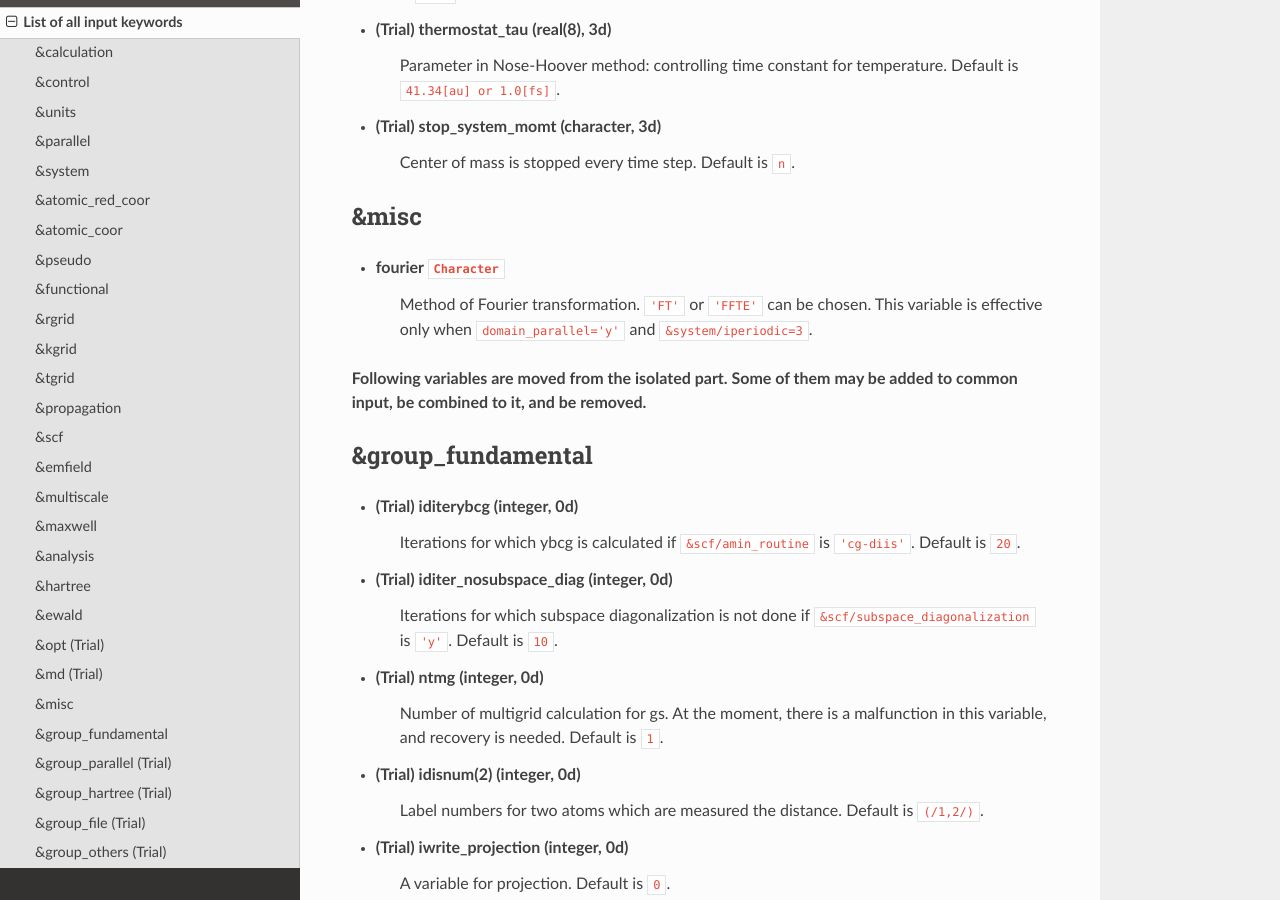
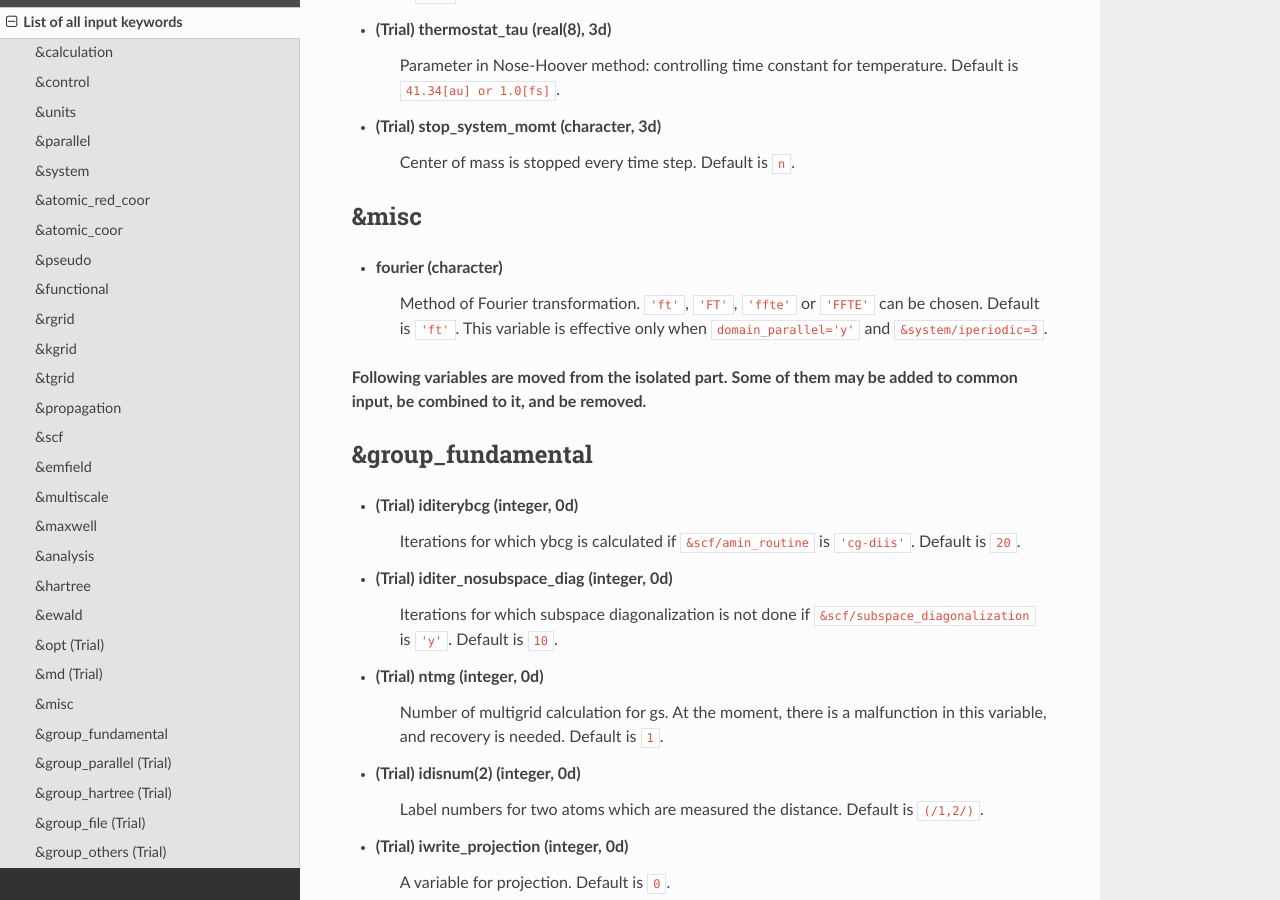
Before and after one commit to SALMON-TDDFT/SALMON-DOCS, a Sphinx documentation site: the page built from source/input_keyword_list.rst, in a window 1280 px wide and 900 px high, scrolled down 20331 px. Built offline with Sphinx 7.4.7 and the Read the Docs theme 2.0.0, drawn with Linux system fonts in a browser that asks for light colours; formulas are drawn with MathJax 3.

Commit message:
Update input_keyword_list.rst
modify explanation of "fourier"

```diff
--- a/source/input_keyword_list.rst
+++ b/source/input_keyword_list.rst
@@ -926,8 +926,9 @@ This option is incompatible with
 &misc
 -----
 
-- **fourier** ``Character``
-   Method of Fourier transformation.  ``'FT'`` or ``'FFTE'`` can be chosen.
+- **fourier** (character)
+   Method of Fourier transformation.  ``'ft'``,  ``'FT'``, ``'ffte'`` or ``'FFTE'`` can be chosen.
+   Default is ``'ft'``.
    This variable is effective only when ``domain_parallel='y'`` and ``&system/iperiodic=3``.
 
 
```
